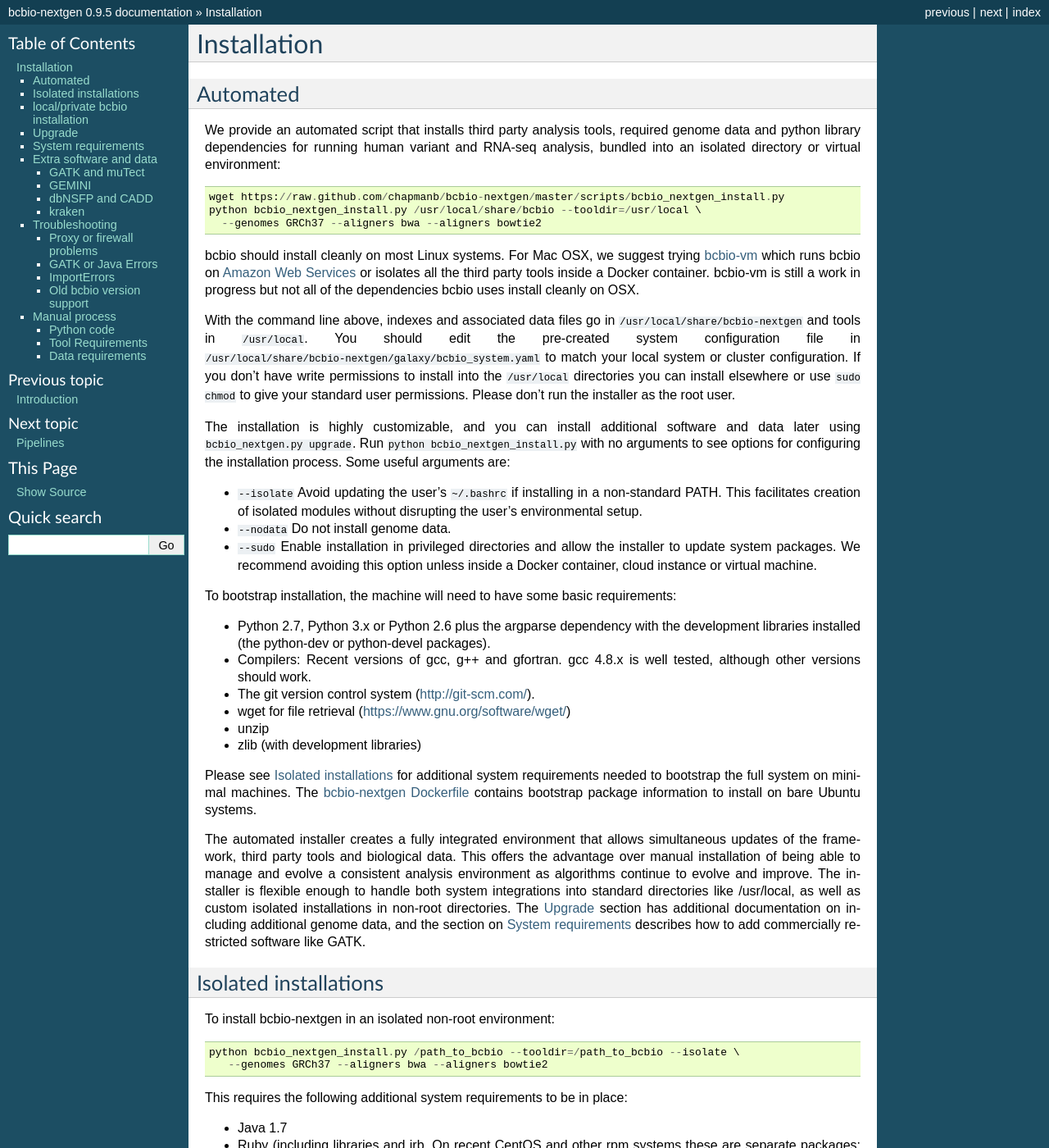
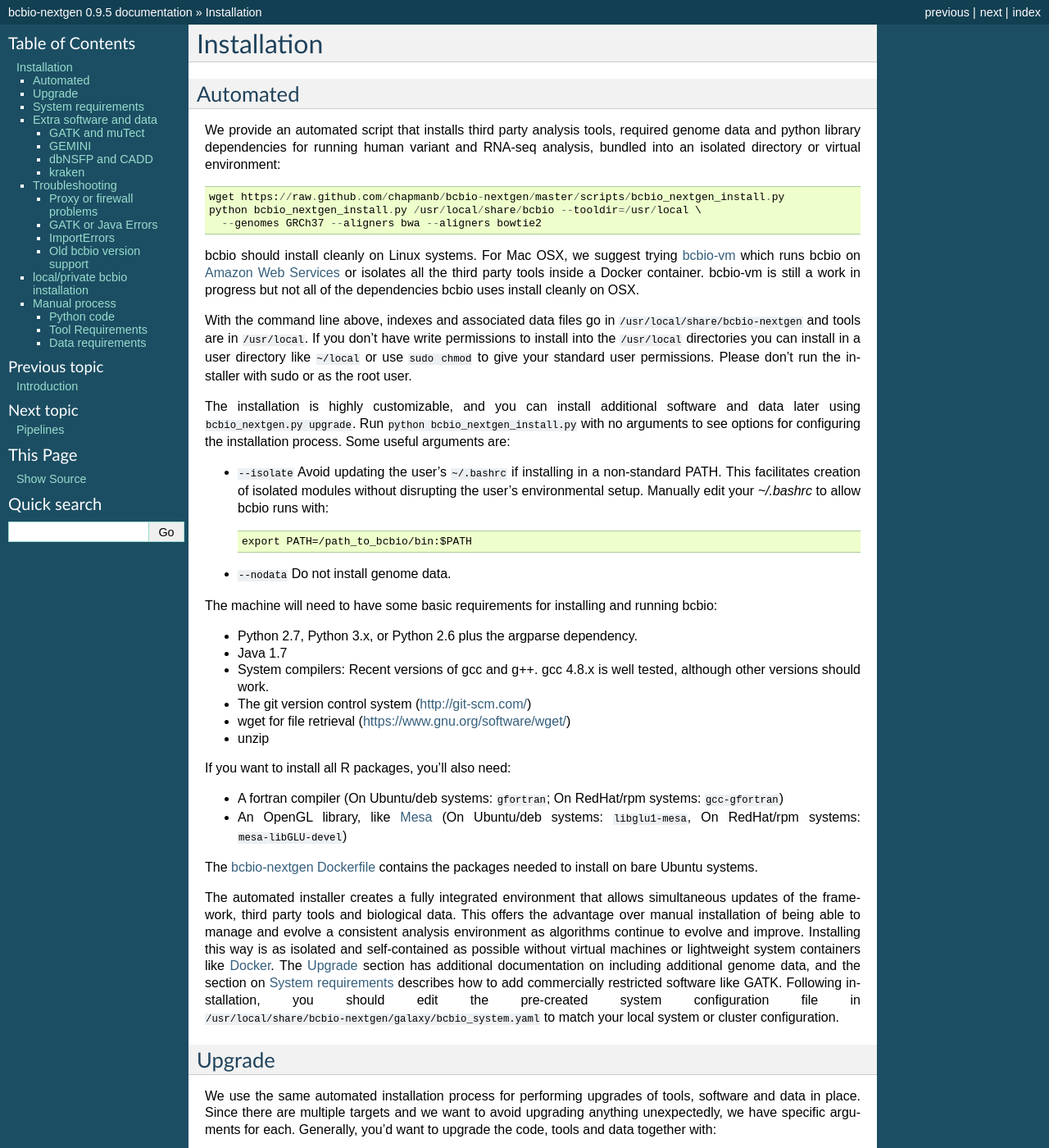
Before and after one commit to bcbio/bcbio-nextgen, a Sphinx documentation site: the page built from docs/contents/installation.rst, in a window 1280 px wide and 1400 px high. Shown: the whole window at 82% size. Built offline with Sphinx 7.4.7, drawn with Linux system fonts in a browser that asks for light colours; some of the changed text lies outside the part shown.

Commit message:
Update instructions for conda-based install
Update required dependency list now that we're shipping more pre-built
binaries with conda. Removes Ruby and library dependencies.

Remove `--sudo` flag, instead encouraging installs into non-root
directories or using sudo outside of bcbio.

```diff
--- a/docs/contents/installation.rst
+++ b/docs/contents/installation.rst
@@ -12,20 +12,18 @@
      python bcbio_nextgen_install.py /usr/local/share/bcbio --tooldir=/usr/local \
        --genomes GRCh37 --aligners bwa --aligners bowtie2
 
-bcbio should install cleanly on most Linux systems. For Mac OSX, we suggest
+bcbio should install cleanly on Linux systems. For Mac OSX, we suggest
 trying `bcbio-vm <https://github.com/chapmanb/bcbio-nextgen-vm>`_ which runs
 bcbio on :ref:`docs-cloud` or isolates all the third party tools inside a
 Docker container. bcbio-vm is still a work in progress but not all of the
 dependencies bcbio uses install cleanly on OSX.
 
 With the command line above, indexes and associated data files go in
-``/usr/local/share/bcbio-nextgen`` and tools in ``/usr/local``. You should edit
-the pre-created system configuration file in
-``/usr/local/share/bcbio-nextgen/galaxy/bcbio_system.yaml`` to match your local
-system or cluster configuration. If you don't have write permissions to install
-into the ``/usr/local`` directories you can install elsewhere or use ``sudo
-chmod`` to give your standard user permissions. Please don't run the installer
-as the root user.
+``/usr/local/share/bcbio-nextgen`` and tools are in ``/usr/local``. If you don't
+have write permissions to install into the ``/usr/local`` directories you can
+install in a user directory like ``~/local`` or use ``sudo chmod`` to give your
+standard user permissions. Please don't run the installer with sudo or as the
+root user.
 
 The installation is highly customizable, and you can install
 additional software and data later using ``bcbio_nextgen.py upgrade``.
@@ -34,115 +32,50 @@
 
 - ``--isolate`` Avoid updating the user's ``~/.bashrc`` if installing in a
   non-standard PATH. This facilitates creation of isolated modules
-  without disrupting the user's environmental setup.
+  without disrupting the user's environmental setup. Manually edit your
+  `~/.bashrc` to allow bcbio runs with::
+
+       export PATH=/path_to_bcbio/bin:$PATH
+
 - ``--nodata`` Do not install genome data.
-- ``--sudo`` Enable installation in privileged directories and allow the
-  installer to update system packages. We recommend avoiding this
-  option unless inside a Docker container, cloud instance or virtual machine.
 
-To bootstrap installation, the machine will need to have some basic
-requirements:
+The machine will need to have some basic requirements for installing and running
+bcbio:
 
-- Python 2.7, Python 3.x or Python 2.6 plus the argparse dependency
-  with the development libraries installed (the python-dev or python-devel
-  packages).
-- Compilers: Recent versions of gcc, g++ and gfortran. gcc 4.8.x
+- Python 2.7, Python 3.x, or Python 2.6 plus the argparse dependency.
+- Java 1.7
+- System compilers: Recent versions of gcc and g++. gcc 4.8.x
   is well tested, although other versions should work.
-- The git version control system (http://git-scm.com/).
+- The git version control system (http://git-scm.com/)
 - wget for file retrieval (https://www.gnu.org/software/wget/)
 - unzip
-- zlib (with development libraries)
 
-Please see :ref:`isolated-install` for additional system requirements needed to
-bootstrap the full system on minimal machines. The `bcbio-nextgen Dockerfile
+If you want to install all R packages, you'll also need:
+
+- A fortran compiler (On Ubuntu/deb systems: ``gfortran``; On RedHat/rpm
+  systems: ``gcc-gfortran``)
+- An OpenGL library, like `Mesa
+  <http://mesa3d.sourceforge.net/>`_ (On Ubuntu/deb systems: ``libglu1-mesa``,
+  On RedHat/rpm systems: ``mesa-libGLU-devel``)
+
+The `bcbio-nextgen Dockerfile
 <https://github.com/chapmanb/bcbio-nextgen/blob/master/Dockerfile#L5>`_ contains
-bootstrap package information to install on bare Ubuntu systems.
+the packages needed to install on bare Ubuntu systems.
 
-The automated installer creates a fully integrated environment that
-allows simultaneous updates of the framework, third party tools and
-biological data. This offers the advantage over manual installation of
-being able to manage and evolve a consistent analysis environment as
-algorithms continue to evolve and improve. The installer is flexible
-enough to handle both system integrations into standard directories
-like /usr/local, as well as custom isolated installations in non-root
-directories. The :ref:`upgrade-install` section has additional
-documentation on including additional genome data, and the section on
-:ref:`toolplus-install` describes how to add commercially restricted software
-like GATK.
-
-.. _isolated-install:
-
-Isolated installations
-======================
-
-To install bcbio-nextgen in an isolated non-root environment::
-
-    python bcbio_nextgen_install.py /path_to_bcbio --tooldir=/path_to_bcbio --isolate \
-       --genomes GRCh37 --aligners bwa --aligners bowtie2
-
-This requires the following additional system requirements to be in place:
-
-- Java 1.7
-- Ruby (including libraries and irb. On recent CentOS and other rpm systems
-  these are separate packages:
-  ``ruby-libs`` and ``ruby-irb``)
-- bzip2 (with development libraries)
-- curl and SSL (with development libraries; On Ubuntu: ``libssl-dev libcurl4-openssl-dev``, On
-  RedHat: ``openssl-devel libcurl-devel``). Building R and git on older systems requires a relatively
-  recent version of curl (newer than v7.28).
-- XML development libraries (On Ubuntu: ``libxml2-dev``, on RedHat: ``libxml2-devel``)
-- curses with development libraries (On Ubuntu: ``libncurses5-dev``, on RedHat ``ncurses-devel``)
-
-Installing this way is as isolated and self-contained as possible
-without virtual machines or lightweight system containers. To ensure
-access to the executables, system libraries and Perl libraries update
-your `~/.bashrc` with::
-
-    export PATH=/path_to_bcbio/bin:$PATH
-
-This installation process is not easily re-locatable due to absolute
-filesystem pointers within the installation directory. We plan to move
-towards utilizing `Docker`_ containers to provide a fully isolated software
-installation.
+The automated installer creates a fully integrated environment that allows
+simultaneous updates of the framework, third party tools and biological data.
+This offers the advantage over manual installation of being able to manage and
+evolve a consistent analysis environment as algorithms continue to evolve and
+improve. Installing this way is as isolated and self-contained as possible
+without virtual machines or lightweight system containers like `Docker`_. The
+:ref:`upgrade-install` section has additional documentation on including
+additional genome data, and the section on :ref:`toolplus-install` describes how
+to add commercially restricted software like GATK. Following installation, you
+should edit the pre-created system configuration file in
+``/usr/local/share/bcbio-nextgen/galaxy/bcbio_system.yaml`` to match your local
+system or cluster configuration.
 
 .. _Docker: http://www.docker.io/
-
-
-.. _private-install:
-
-local/private bcbio installation
-================================
-
-This is for if you have a previously installed version of bcbio-nextgen and you
-want to make changes to the code and test them without disrupting your
-installation.
-
-Install `Miniconda`_::
-
-  wget https://repo.continuum.io/miniconda/Miniconda-latest-Linux-x86_64.sh
-  bash Miniconda-latest-Linux-x86_64.sh
-
-With Miniconda installed create a (private) conda environment to be used for
-this bcbio installation::
-
-  conda create -n bcbio pip distribute
-
-The environment can then be switched on with `source activate bcbio` and off
-with `source deactivate`. Activate the environment and install bcbio within it::
-
-  source activate bcbio
-  conda install -c bcbio bcbio-nextgen # This will install dependencies
-  git clone https://github.com/chapmanb/bcbio-nextgen.git
-  cd bcbio-nextgen
-  python setup.py install
-
-If you want to use a different (e.g., system-wide) bcbio installation for
-genomes, indices and the various tools point to that
-installation's `bcbio_system.yaml`, for example::
-
-  bcbio_nextgen.py /path-to-your-system-wide/bcbio_system.yaml ../config/NA12878-exome-methodcmp.yaml -n 16 ...
-
-.. _Miniconda: http://conda.pydata.org/miniconda.html
 
 .. _upgrade-install:
 
@@ -288,8 +221,6 @@
 
     bcbio_nextgen.py upgrade --tools --toolplus kraken
 
-
-
 Troubleshooting
 ===============
 
@@ -343,6 +274,41 @@
 again. Pre 0.7.0 versions won't have the ``upgrade`` command and need
 ``bcbio_nextgen.py -u stable`` to get up to date.
 
+.. _private-install:
+
+local/private bcbio installation
+================================
+
+This is for if you have a previously installed version of bcbio-nextgen and you
+want to make changes to the code and test them without disrupting your
+installation.
+
+Install `Miniconda`_::
+
+  wget https://repo.continuum.io/miniconda/Miniconda-latest-Linux-x86_64.sh
+  bash Miniconda-latest-Linux-x86_64.sh
+
+With Miniconda installed create a (private) conda environment to be used for
+this bcbio installation::
+
+  conda create -n bcbio pip distribute
+
+The environment can then be switched on with `source activate bcbio` and off
+with `source deactivate`. Activate the environment and install bcbio within it::
+
+  source activate bcbio
+  conda install -c bcbio bcbio-nextgen # This will install dependencies
+  git clone https://github.com/chapmanb/bcbio-nextgen.git
+  cd bcbio-nextgen
+  python setup.py install
+
+If you want to use a different (e.g., system-wide) bcbio installation for
+genomes, indices and the various tools point to that
+installation's `bcbio_system.yaml`, for example::
+
+  bcbio_nextgen.py /path-to-your-system-wide/bcbio_system.yaml ../config/NA12878-exome-methodcmp.yaml -n 16 ...
+
+.. _Miniconda: http://conda.pydata.org/miniconda.html
 
 Manual process
 ==============
--- a/requirements.txt
+++ b/requirements.txt
@@ -20,7 +20,6 @@
 arrow>=0.4.4
 awscli>=1.7.14
 bioblend>=0.4.3
-bcbreport>=0.99.20
 click>=3.3
 cyvcf2>=0.2.3
 fadapa>=0.3.1
--- a/setup.py
+++ b/setup.py
@@ -5,7 +5,7 @@
 import os
 from setuptools import setup, find_packages
 
-version = "0.9.5"
+version = "0.9.6a"
 
 def write_version_py():
     version_py = os.path.join(os.path.dirname(__file__), 'bcbio', 'pipeline',
```
Also changed, not shown: HISTORY.md (+5 -0 lines), 2 other files.
